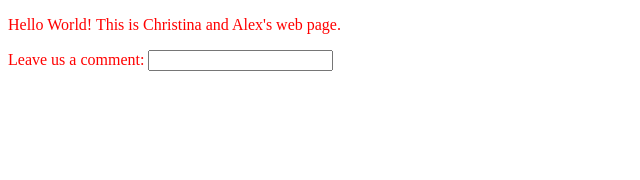
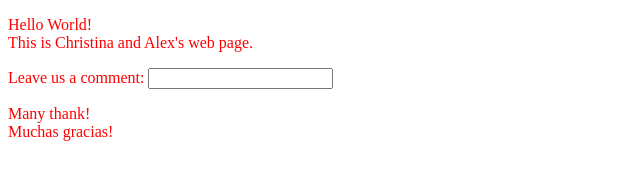
Before and after one commit to xelAhcratiPsavilO/christinayalex, a plain HTML site: page index.html in a window 1280 px wide. Shown: the whole page, without its empty margins (0-640 px from the left). Drawn offline with Linux system fonts and the light colour scheme.

Commit message:
Single space text

```diff
--- a/index.html
+++ b/index.html
@@ -19,7 +19,8 @@
     </script>
   </head>
   <body>
-    <p>Hello World! This is Christina and Alex's web page.</p>
+    <p>Hello World! <br>This is Christina and Alex's web page.</p>
     <p>Leave us a comment: <input type="text" name="comment" id="commentId" onchange="capitalize()"></p>
+    <p>Many thank!<br>Muchas gracias!</p>
   </body>
 </html>
```
